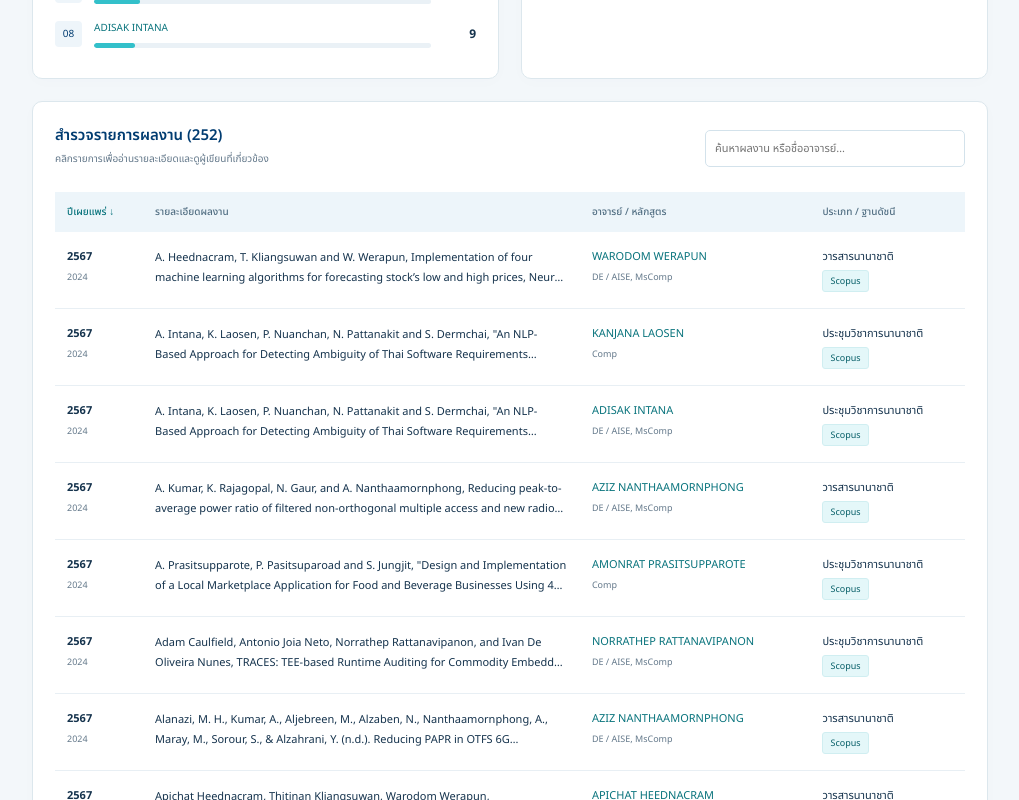
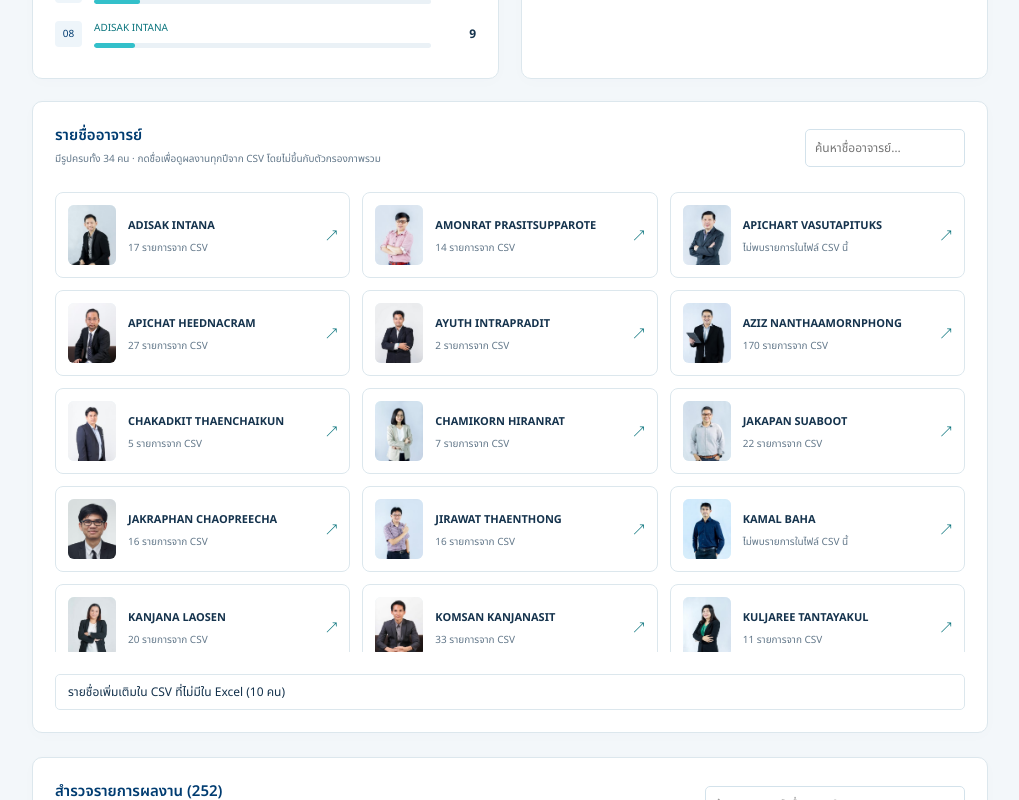
Before and after one commit to NapatFoythong/Dashboard, a Next.js app: page / in a window 1280 px wide. Shown: the part 1500-2300 px from the top of the page, without its empty margins (254-1273 px from the left). Built offline with nearby package versions, Linux system fonts and the light colour scheme.

Commit message:
Move faculty directory before publications and simplify heading

```diff
--- a/components/dashboard.tsx
+++ b/components/dashboard.tsx
@@ -50,8 +50,8 @@ export default function Dashboard({ data }: { data: ResearchData }) {
         <section className="card"><div className="cardhead"><div><h2>สัดส่วนประเภทผลงาน</h2><p>ภาพรวมการเผยแพร่ทางวิชาการ</p></div></div><TypeChart works={works} /></section></div>
       <div className="lower"><section className="card" id="faculty"><div className="cardhead"><div><h2>อาจารย์ที่มีผลงานสูงสุด</h2><p>จำนวนผลงานของแต่ละคนในช่วงที่เลือก</p></div><span className="tag">TOP 8</span></div><RankedBars values={groupedCounts(raw, "name", filters.count).slice(0, 8)} faculty /></section>
         <section className="card"><div className="cardhead"><div><h2>ผลงานตามหลักสูตร</h2><p>ผลงานหนึ่งชิ้นอาจเกี่ยวข้องกับหลายหลักสูตร</p></div></div><RankedBars values={groupedCounts(raw, "programme", filters.count)} /></section></div>
+      <FacultyDirectory data={data} portraits={portraits} />
       <PublicationTable works={visible} query={query} onSearch={setQuery} sort={sort} onSort={() => setSort(value => -value)} />
-      <FacultyDirectory data={data} portraits={portraits} />
       <section className="source" id="sources"><b>เกี่ยวกับข้อมูลและวิธีนับ</b><p>ข้อมูลต้นฉบับ {records.length} รายการ · อาจารย์ในไฟล์หลักสูตร {data.staff.length} คน · ชื่อในไฟล์ผลงานที่ยังจับคู่หลักสูตรไม่ได้ {unmatched.length} ชื่อ: {unmatched.join(", ")} โดยคงชื่อเดิมไว้และไม่จับคู่ชื่อที่ไม่ครบโดยอัตโนมัติ</p><p>แหล่งข้อมูล: Publications CV-10-2025.csv และ รายละเอียดอาจารย์แต่ละหลักสูตร.xlsx · ปีที่แสดงเป็น พ.ศ. (ค.ศ.) · DE แสดงเป็น DE / AISE ตามหมายเหตุในไฟล์หลักสูตร</p><p>ผลงานไม่ซ้ำใช้ข้อความรายละเอียดที่ปรับช่องว่างและตัวพิมพ์ให้ตรงกัน จึงอาจยังมีผลงานเดียวกันที่เขียนต่างรูปแบบ การนับแยกหลักสูตรให้เครดิตทุกหลักสูตรของผู้เขียน และไม่ควรนำผลรวมหลักสูตรมารวมซ้ำ ข้อมูลปี 2025 เป็นข้อมูลตามไฟล์เดือนตุลาคม ไม่ใช่ทั้งปี</p></section>
       <footer>CoC Research <span>Academic publications dashboard</span></footer>
     </main>
--- a/components/faculty-directory.tsx
+++ b/components/faculty-directory.tsx
@@ -18,7 +18,7 @@ export default function FacultyDirectory({ data, portraits }: { data: ResearchDa
     const original = data.staff.find(row => canonicalFacultyName(row.name) === name)?.name;
     return <Link href={facultyHref(name)} key={name} className="faculty-person"><FacultyPortrait name={name} src={portraits[name]?.image} small /><div><b>{name}</b>{original && original !== name && <small>ชื่อใน Excel: {original}</small>}<small>{count ? `${count} รายการจาก CSV` : "ไม่พบรายการในไฟล์ CSV นี้"}</small></div><span aria-hidden="true">↗</span></Link>;
   };
-  return <section className="card faculty-directory" id="faculty-directory"><div className="cardhead"><div><h2>อาจารย์ตามรายชื่อ Excel · {roster.size} คน</h2><p>มีรูปครบทั้ง 34 คน · กดชื่อเพื่อดูผลงานทุกปีจาก CSV โดยไม่ขึ้นกับตัวกรองภาพรวม</p></div><input value={query} onChange={e => setQuery(e.target.value)} placeholder="ค้นหาชื่ออาจารย์…" aria-label="ค้นหาในรายชื่ออาจารย์" /></div>
+  return <section className="card faculty-directory" id="faculty-directory"><div className="cardhead"><div><h2>รายชื่ออาจารย์</h2><p>มีรูปครบทั้ง 34 คน · กดชื่อเพื่อดูผลงานทุกปีจาก CSV โดยไม่ขึ้นกับตัวกรองภาพรวม</p></div><input value={query} onChange={e => setQuery(e.target.value)} placeholder="ค้นหาชื่ออาจารย์…" aria-label="ค้นหาในรายชื่ออาจารย์" /></div>
     <div className="faculty-grid">{primary.map(card)}</div>
     {!primary.length && <p>ไม่พบอาจารย์ใน Excel ที่ตรงกับคำค้นหา</p>}
     <details className="additional-faculty"><summary>รายชื่อเพิ่มเติมใน CSV ที่ไม่มีใน Excel ({additional.length} คน)</summary><p>ยังไม่มีรูปที่ยืนยันได้จากหน้าบุคลากรปัจจุบัน และไม่ได้ระบุหลักสูตรแทนโดยคาดเดา</p><div className="faculty-grid">{additional.map(card)}</div></details>
```
